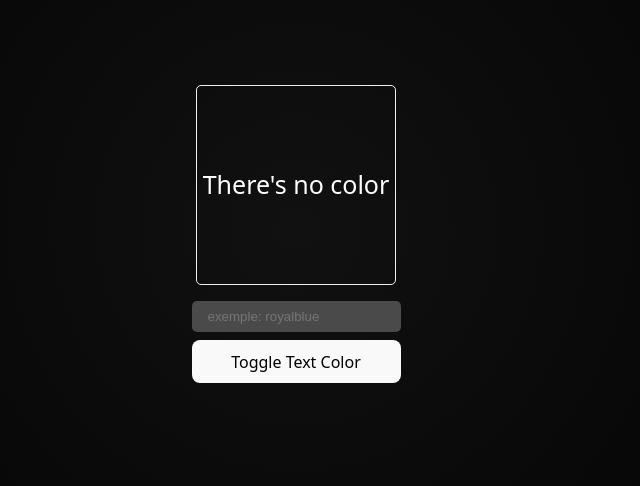
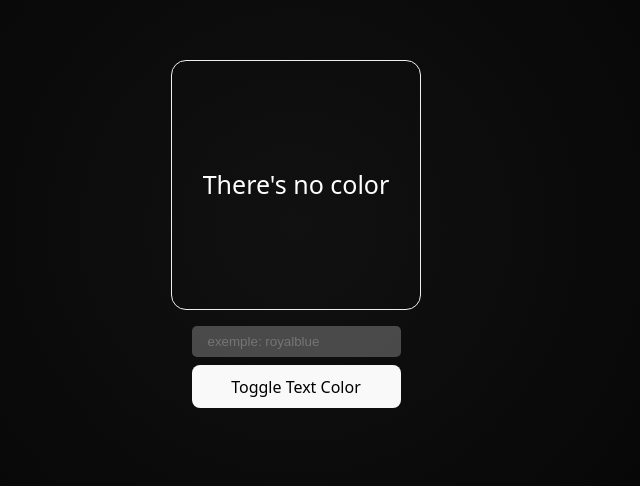
Before and after one commit to NamelessProj/Color-Checker-ReactJS, a React (Vite) app: page / in a window 1280 px wide. Shown: the part 182-668 px from the top of the page, without its empty margins (344-984 px from the left). Built offline with nearby package versions, Linux system fonts and the light colour scheme.

Commit message:
Update box style

```diff
--- a/src/style.css
+++ b/src/style.css
@@ -78,13 +78,13 @@ main{
 
 
 #box{
-    width: 200px;
+    width: 250px;
     aspect-ratio: 1;
     display: flex;
     justify-content: center;
     align-items: center;
     flex-direction: column;
-    border-radius: 5px;
+    border-radius: 15px;
     border: 1px solid #eee;
     font-size: 25px;
 }
```
